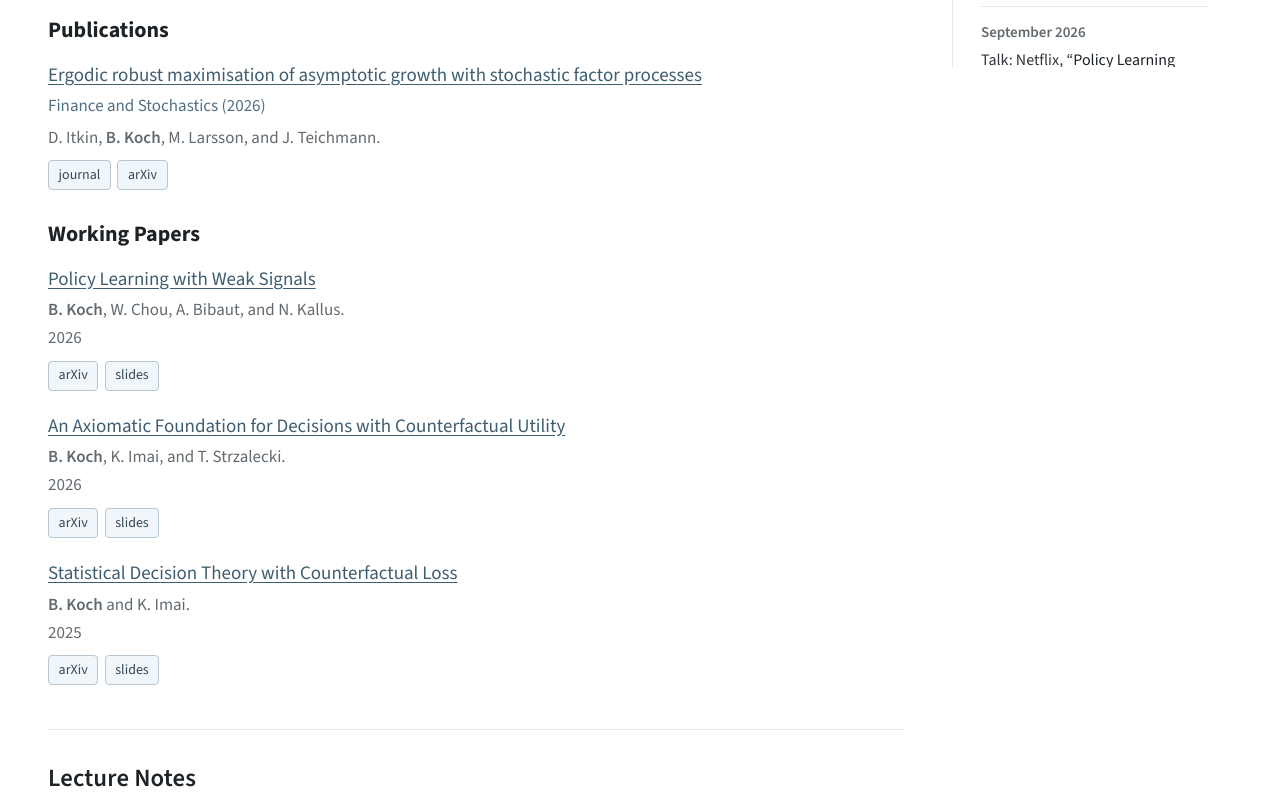
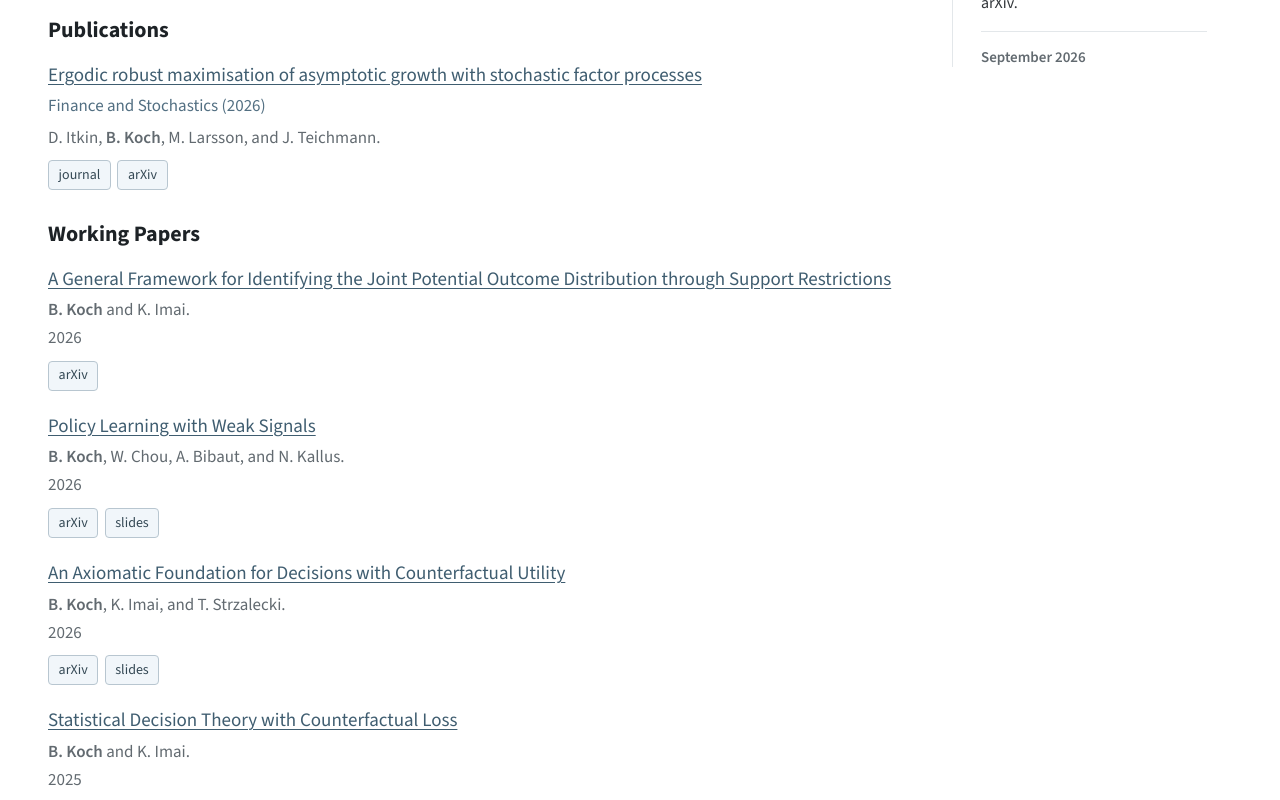
Before and after one commit to BenediktJKoch/benediktjkoch.github.io, a plain HTML site: page index.html in a window 1280 px wide. Shown: the part 743-1543 px from the top of the page. Drawn offline with nearby package versions, Linux system fonts and the light colour scheme.

Commit message:
Add support restrictions paper to Research and News
Add the new paper by Benedikt Koch and Kosuke Imai as a 2026 working paper and announce its arXiv release in November 2026 News.

```diff
--- a/index.html
+++ b/index.html
@@ -140,6 +140,16 @@
                     <h3>Working Papers</h3>
                     <ul class="research-list">
                         <li>
+                            <a class="paper-title" href="https://arxiv.org/abs/2611.31900" target="_blank">
+                                A General Framework for Identifying the Joint Potential Outcome Distribution through Support Restrictions
+                            </a>
+                            <span class="research-authors"><strong>B. Koch</strong> and K. Imai.</span>
+                            <span class="paper-meta">2026</span>
+                            <div class="research-buttons">
+                                <a href="https://arxiv.org/abs/2611.31900" target="_blank" class="btn-small">arXiv</a>
+                            </div>
+                        </li>
+                        <li>
                             <a class="paper-title" href="https://arxiv.org/abs/2610.10167" target="_blank">
                                 Policy Learning with Weak Signals
                             </a>
@@ -217,6 +227,8 @@
             <div class="section-body">
                 <div class="news-scroll" role="region" aria-labelledby="news-heading" tabindex="0">
                     <ul class="news-list">
+                        <li><span class="news-date">November 2026</span><span class="news-copy">Paper: <a href="https://arxiv.org/abs/2611.31900" target="_blank">&ldquo;A General Framework for Identifying the Joint Potential Outcome Distribution through Support Restrictions&rdquo;</a> is now available on arXiv.</span></li>
+
                         <li><span class="news-date">November 2026</span><span class="news-copy">Talk: CODE@MIT, <a href="https://arxiv.org/abs/2610.10167" target="_blank">&ldquo;Policy Learning with Weak Signals&rdquo;</a>.</span></li>
 
                         <li><span class="news-date">October 2026</span><span class="news-copy">Talk: Harvard Applied Statistics Seminar, <a href="https://arxiv.org/abs/2505.08908" target="_blank">&ldquo;Statistical Decision Theory with Counterfactual Loss&rdquo;</a>.</span></li>
```
